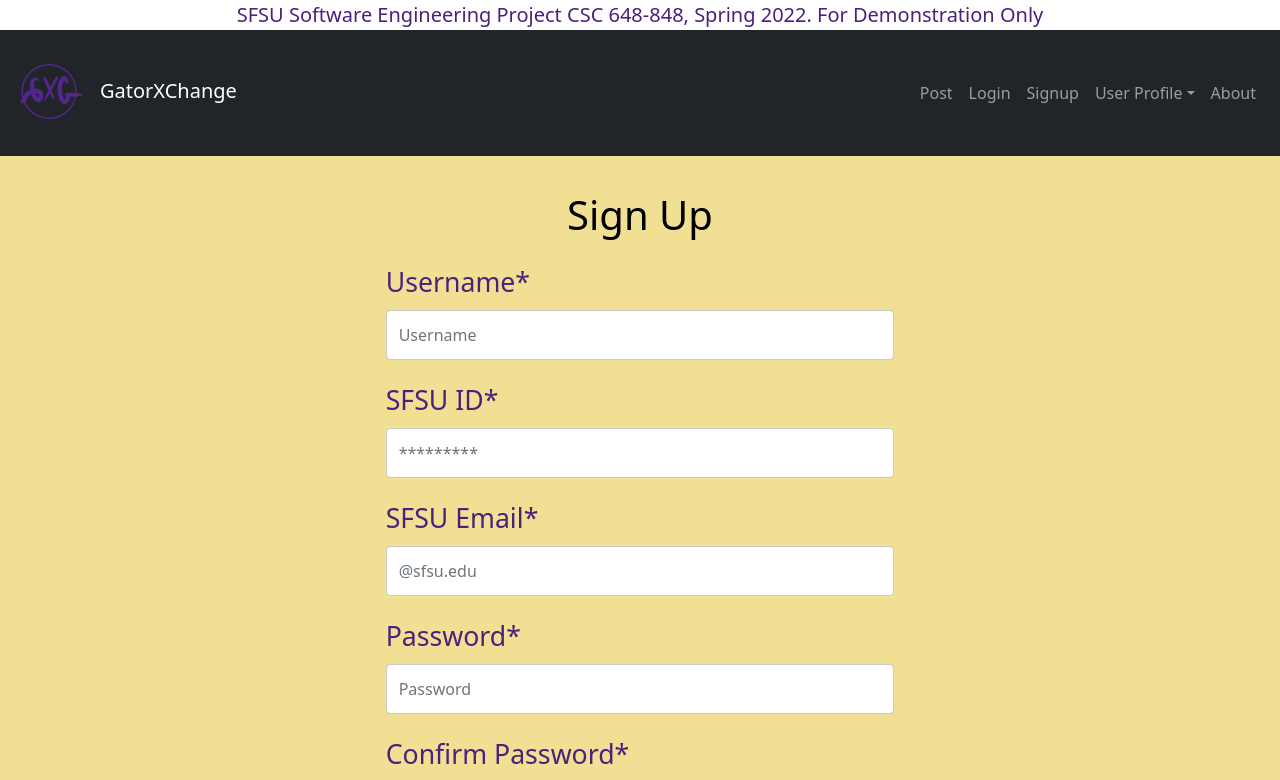
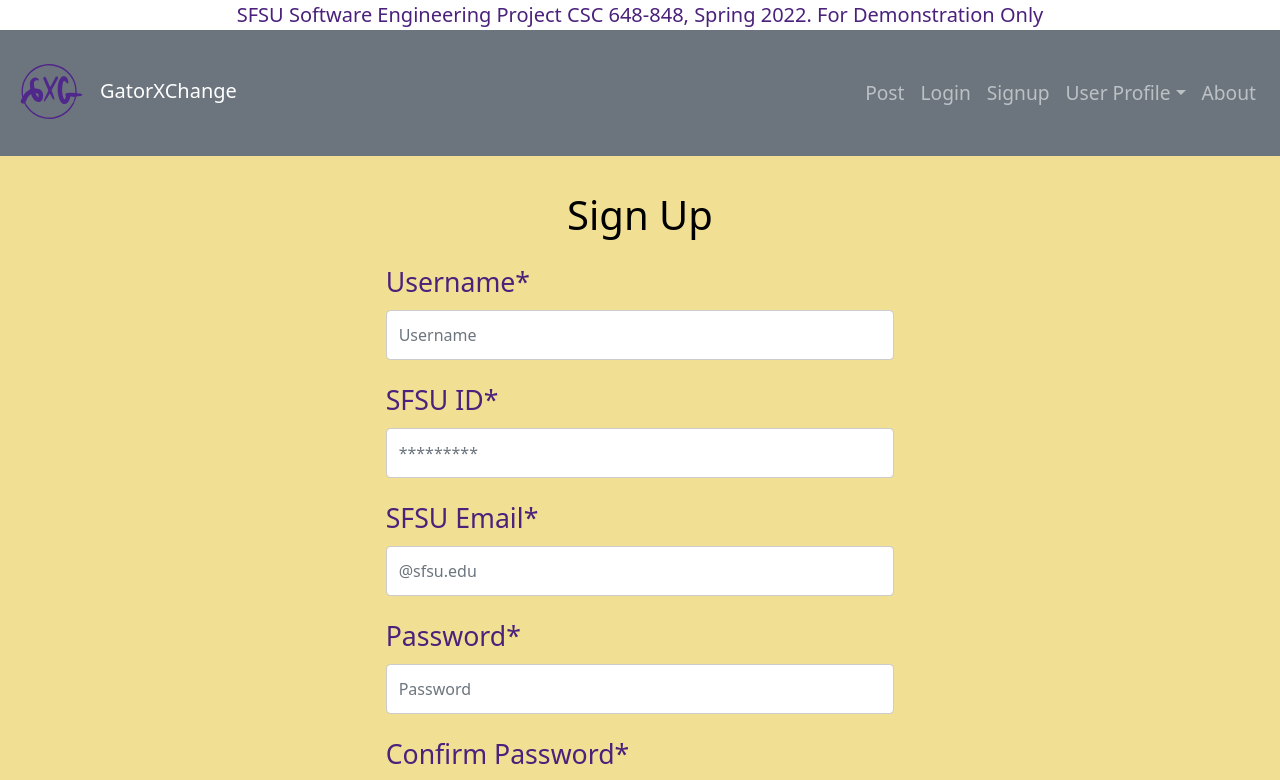
Before and after one commit to DrashtiShah23/online-marketplace-GatorXchange, a React (Create React App) app in the folder application/client/: page /SignUp in a window 1280 px wide. Shown: the top 780 px of the page. Built offline with nearby package versions, Linux system fonts and the light colour scheme.

Commit message:
Change NavBar color and text size

```diff
--- a/application/client/src/components/NavBar.js
+++ b/application/client/src/components/NavBar.js
@@ -18,7 +18,7 @@ export default function NavBar() {
         </p>
       </div>
       {/* Changed the expand to sm from lg to make it mobile responsive */}
-      <Navbar collapseOnSelect expand="sm" bg="dark" variant="dark">
+      <Navbar collapseOnSelect expand="sm" bg="secondary" variant="dark">
         <Navbar.Brand href="/">
           <Logo
             animation="border"
--- a/application/client/src/css/nav.css
+++ b/application/client/src/css/nav.css
@@ -1,3 +1,7 @@
 .title-text p{
     text-align: center;
 }
+
+.nav-link{
+    font-size: larger;
+}
```
